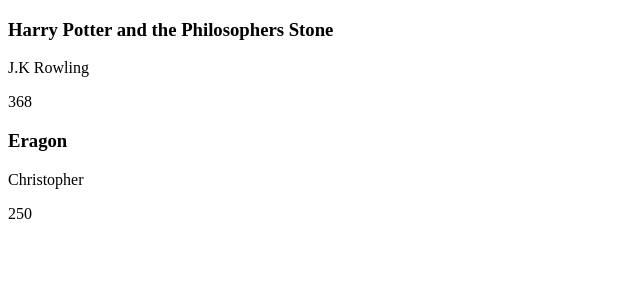
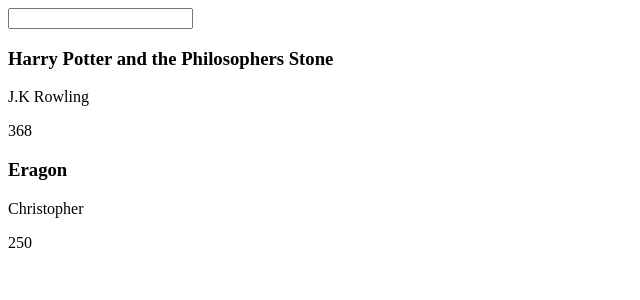
Before and after one commit to codingXwolf/library, a React (Create React App) app in the folder library-react/: page / in a window 1280 px wide. Shown: the top 300 px of the page, without its empty margins (0-640 px from the left). Built offline with nearby package versions, Linux system fonts and the light colour scheme.

Commit message:
Added Form component.

```diff
--- a/library-react/src/components/Form.js
+++ b/library-react/src/components/Form.js
@@ -1,10 +1,23 @@
 import React, { Component } from "react";
 
 class Form extends Component {
+  constructor(props) {
+    super(props)
+    this.state = {
+      title: '',
+      author: '',
+      pages: '',
+      readStatus: false
+    }
+
+  }
+
   render() {
     return (
       <div>
-        <p>Form</p>
+        <form>
+          <input />
+        </form>
       </div>
     );
   }
--- a/library-react/src/components/Library.js
+++ b/library-react/src/components/Library.js
@@ -1,5 +1,6 @@
 import React, { Component } from "react";
 //import Card from './Card';
+import Form from './Form';
 
 class Library extends Component {
   constructor(props) {
@@ -36,9 +37,10 @@
 
     return (
       <div>
+        <Form />
         {myLibrary}
       </div>
-    )
+    );
   }
 }
 
```
Also changed, not shown: 1 other file (tests, documents, lock files or other folders).
